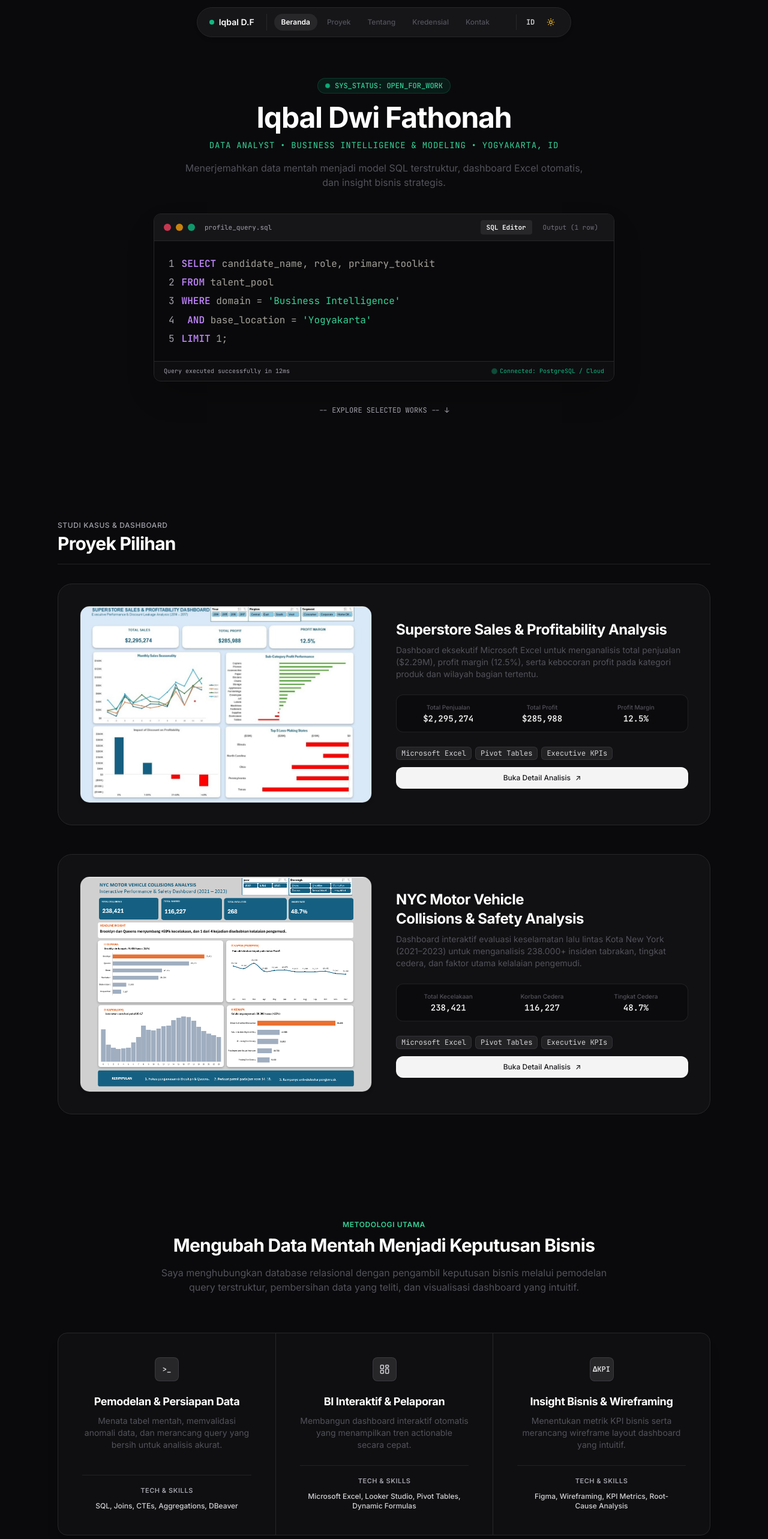
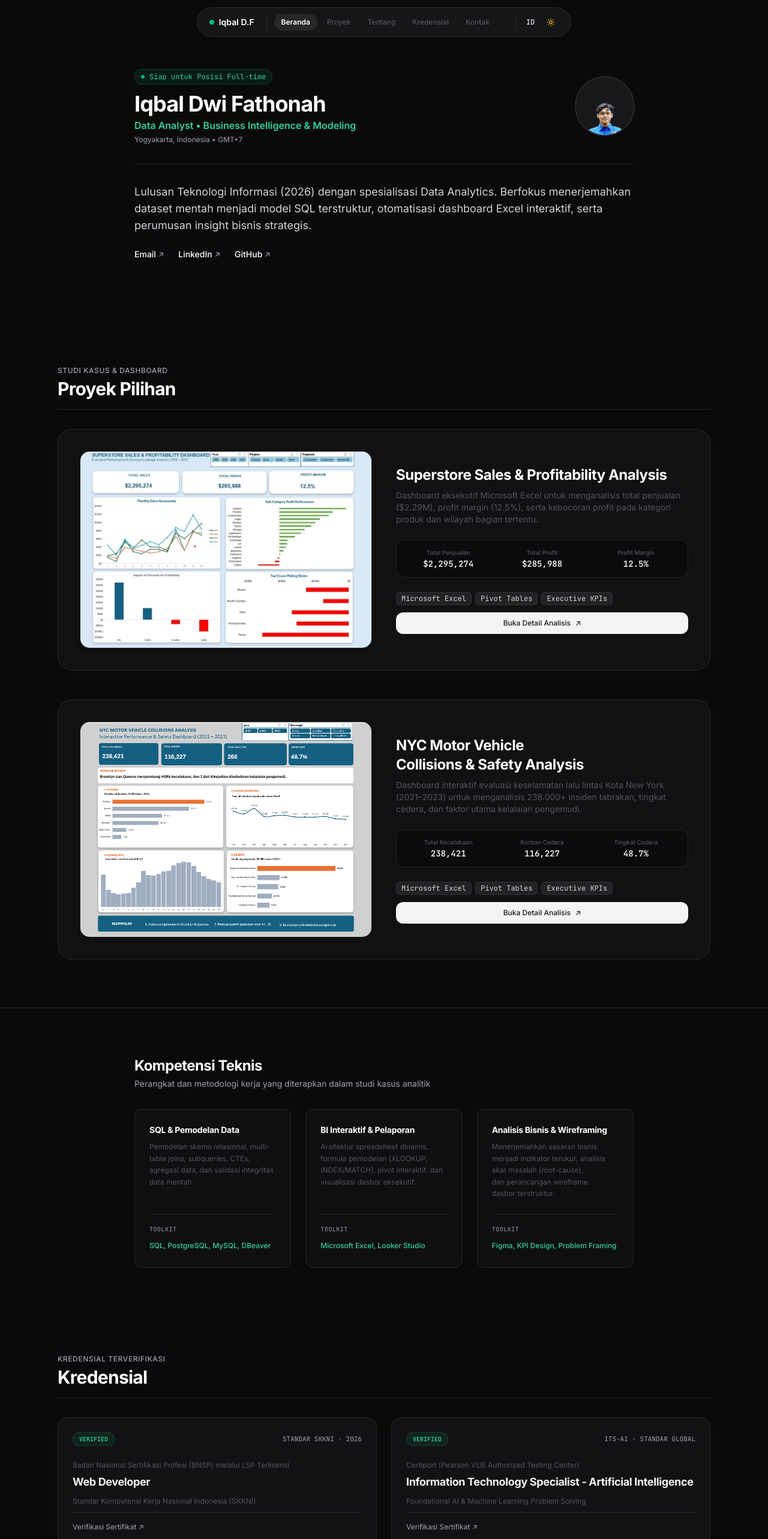
Before and after one commit to qivoradev/portofolio-iqbal, a React (Vite) app: page / in a window 1280 px wide. Shown: the top 2566 px of the page at 60% size. Built offline with nearby package versions, Linux system fonts and the light colour scheme.

Commit message:
refactor: complete reset to clean minimalist developer portfolio structure

```diff
--- a/src/App.jsx
+++ b/src/App.jsx
@@ -52,15 +52,9 @@ function AppContent() {
       {/* ALUR UTAMA: Single Page Flow */}
       <main className="w-full max-w-full overflow-x-hidden min-h-screen bg-zinc-50 dark:bg-[#0a0a0c] text-zinc-900 dark:text-zinc-100 transition-colors duration-200 pb-16">
         <Navbar language={language} />
-        <section id="home" className="scroll-mt-28">
-          <Hero language={language} />
-        </section>
-        <section id="projects" className="scroll-mt-28">
-          <Projects language={language} />
-        </section>
-        <section id="about" className="scroll-mt-28">
-          <About language={language} />
-        </section>
+        <Hero language={language} />
+        <Projects language={language} />
+        <About language={language} />
         <section id="credentials" className="scroll-mt-28">
           <Certifications language={language} />
         </section>
@@ -86,9 +80,8 @@ function AppContent() {
       {/* Full-screen Terminal Preloader */}
       {isLoading && (
         <div
-          className={`fixed inset-0 z-50 transition-opacity duration-400 ease-in-out ${
-            isFading ? 'opacity-0 pointer-events-none' : 'opacity-100'
-          }`}
+          className={`fixed inset-0 z-50 transition-opacity duration-400 ease-in-out ${isFading ? 'opacity-0 pointer-events-none' : 'opacity-100'
+            }`}
         >
           <LoadingScreen progress={progress} />
         </div>
--- a/src/components/About.jsx
+++ b/src/components/About.jsx
@@ -1,101 +1,69 @@
 import React from 'react';
 
-export default function About({ language = 'id' } = {}) {
+export default function About({ language }) {
+  const competencies = [
+    {
+      title: language === 'en' ? 'SQL & Data Modeling' : 'SQL & Pemodelan Data',
+      desc: language === 'en'
+        ? 'Relational database schema modeling, complex multi-table joins, CTEs, window functions, and structured data validation.'
+        : 'Pemodelan skema relasional, multi-table joins, subqueries, CTEs, agregasi data, dan validasi integritas data mentah.',
+      stack: 'SQL, PostgreSQL, MySQL, DBeaver',
+    },
+    {
+      title: language === 'en' ? 'Interactive BI & Reporting' : 'BI Interaktif & Pelaporan',
+      desc: language === 'en'
+        ? 'Dynamic spreadsheet architecture, lookup modeling, automated KPI cards, and interactive stakeholder dashboards.'
+        : 'Arsitektur spreadsheet dinamis, formula pemodelan (XLOOKUP, INDEX/MATCH), pivot interaktif, dan visualisasi dasbor eksekutif.',
+      stack: 'Microsoft Excel, Looker Studio',
+    },
+    {
+      title: language === 'en' ? 'Business Insights & UI' : 'Analisis Bisnis & Wireframing',
+      desc: language === 'en'
+        ? 'Formulating data questions from business objectives, root-cause diagnostics, and wireframing dashboard layouts.'
+        : 'Menerjemahkan sasaran bisnis menjadi indikator terukur, analisis akar masalah (root-cause), dan perancangan wireframe dasbor terstruktur.',
+      stack: 'Figma, KPI Design, Problem Framing',
+    },
+  ];
+
   return (
-    <section id="about" className="py-20 sm:py-24 scroll-mt-20">
-      <div className="max-w-6xl mx-auto px-4 sm:px-6 lg:px-8">
+    <section id="about" className="py-16 sm:py-20 border-t border-zinc-200 dark:border-zinc-800 scroll-mt-14">
+      <div className="max-w-4xl mx-auto px-4 sm:px-6 lg:px-8">
 
-        {/* Intro Statement Banner */}
-        <div className="text-center max-w-3xl mx-auto mb-16">
-          <span className="text-xs font-sans uppercase tracking-wider text-emerald-600 dark:text-emerald-400 font-semibold block mb-2">
-            {language === 'en' ? 'Core Methodology' : 'Metodologi Utama'}
-          </span>
-          <h2 className="text-2xl sm:text-3xl font-bold tracking-tight text-zinc-900 dark:text-white mb-4">
+        <div className="mb-8">
+          <h2 className="text-xl sm:text-2xl font-bold tracking-tight text-zinc-900 dark:text-white">
+            {language === 'en' ? 'Technical Competencies' : 'Kompetensi Teknis'}
+          </h2>
+          <p className="text-xs sm:text-sm text-zinc-500 dark:text-zinc-400 mt-1">
             {language === 'en'
-              ? 'Turning Raw Data Into Confident Decisions'
-              : 'Mengubah Data Mentah Menjadi Keputusan Bisnis'}
-          </h2>
-          <p className="text-sm sm:text-base text-zinc-600 dark:text-zinc-300 leading-relaxed">
-            {language === 'en'
-              ? 'I bridge the gap between relational databases and business stakeholders through structured querying, clean modeling, and intuitive interactive visualization.'
-              : 'Saya menghubungkan database relasional dengan pengambil keputusan bisnis melalui pemodelan query terstruktur, pembersihan data yang teliti, dan visualisasi dashboard yang intuitif.'}
+              ? 'Core toolkits and methodologies applied across analytics case studies'
+              : 'Perangkat dan metodologi kerja yang diterapkan dalam studi kasus analitik'}
           </p>
         </div>
 
-        {/* 3-Column Matrix Card (Khas Matt Farley) */}
-        <div className="grid grid-cols-1 md:grid-cols-3 rounded-2xl border border-zinc-200 dark:border-zinc-800 bg-white dark:bg-zinc-900/40 shadow-xl overflow-hidden divide-y md:divide-y-0 md:divide-x divide-zinc-200 dark:divide-zinc-800">
-
-          {/* Kolom 1: Data Preparation & SQL */}
-          <div className="p-8 sm:p-10 flex flex-col items-center text-center">
-            <div className="w-10 h-10 rounded-lg bg-zinc-100 dark:bg-zinc-800 border border-zinc-200 dark:border-zinc-700/80 text-zinc-800 dark:text-zinc-200 flex items-center justify-center font-mono text-xs font-bold mb-5 shadow-sm">
-              &gt;_
+        <div className="grid grid-cols-1 md:grid-cols-3 gap-6">
+          {competencies.map((item) => (
+            <div
+              key={item.title}
+              className="p-6 rounded-xl border border-zinc-200 dark:border-zinc-800 bg-white dark:bg-zinc-900/40 flex flex-col justify-between shadow-sm"
+            >
+              <div>
+                <h3 className="text-sm font-bold text-zinc-900 dark:text-white mb-2">
+                  {item.title}
+                </h3>
+                <p className="text-xs text-zinc-600 dark:text-zinc-400 leading-relaxed mb-6">
+                  {item.desc}
+                </p>
+              </div>
+              <div className="pt-4 border-t border-zinc-100 dark:border-zinc-800/80">
+                <span className="text-[10px] font-mono uppercase tracking-wider text-zinc-400 block mb-1">
+                  Toolkit
+                </span>
+                <span className="text-xs font-medium text-emerald-600 dark:text-emerald-400">
+                  {item.stack}
+                </span>
+              </div>
             </div>
-            <h3 className="text-lg font-bold text-zinc-900 dark:text-white mb-2">
-              {language === 'en' ? 'Data Prep & Modeling' : 'Pemodelan & Persiapan Data'}
-            </h3>
-            <p className="text-xs sm:text-sm text-zinc-600 dark:text-zinc-400 mb-6 leading-relaxed">
-              {language === 'en'
-                ? 'Structuring raw tables, validating anomalies, and writing clean queries for reliable analysis.'
-                : 'Menata tabel mentah, memvalidasi anomali data, dan merancang query yang bersih untuk analisis akurat.'}
-            </p>
-            <div className="mt-auto w-full pt-4 border-t border-zinc-100 dark:border-zinc-800/80">
-              <span className="text-[11px] font-semibold uppercase tracking-wider text-zinc-400 dark:text-zinc-500 block mb-2">
-                Tech & Skills
-              </span>
-              <p className="text-xs text-zinc-700 dark:text-zinc-300 font-medium">
-                SQL, Joins, CTEs, Aggregations, DBeaver
-              </p>
-            </div>
-          </div>
-
-          {/* Kolom 2: Interactive BI & Dashboarding */}
-          <div className="p-8 sm:p-10 flex flex-col items-center text-center">
-            <div className="w-10 h-10 rounded-lg bg-zinc-100 dark:bg-zinc-800 border border-zinc-200 dark:border-zinc-700/80 text-zinc-800 dark:text-zinc-200 flex items-center justify-center mb-5 shadow-sm">
-              <svg className="w-5 h-5 text-zinc-700 dark:text-zinc-300" fill="none" stroke="currentColor" viewBox="0 0 24 24">
-                <path strokeLinecap="round" strokeLinejoin="round" strokeWidth={1.8} d="M4 5a1 1 0 011-1h4a1 1 0 011 1v5a1 1 0 01-1 1H5a1 1 0 01-1-1V5zM14 5a1 1 0 011-1h4a1 1 0 011 1v2a1 1 0 01-1 1h-4a1 1 0 01-1-1V5zM4 15a1 1 0 011-1h4a1 1 0 011 1v4a1 1 0 01-1 1H5a1 1 0 01-1-1v-4zM14 12a1 1 0 011-1h4a1 1 0 011 1v7a1 1 0 01-1 1h-4a1 1 0 01-1-1v-7z" />
-              </svg>
-            </div>
-            <h3 className="text-lg font-bold text-zinc-900 dark:text-white mb-2">
-              {language === 'en' ? 'Interactive BI & Reporting' : 'BI Interaktif & Pelaporan'}
-            </h3>
-            <p className="text-xs sm:text-sm text-zinc-600 dark:text-zinc-400 mb-6 leading-relaxed">
-              {language === 'en'
-                ? 'Building automated, drillable dashboards that highlight actionable trends at a glance.'
-                : 'Membangun dashboard interaktif otomatis yang menampilkan tren actionable secara cepat.'}
-            </p>
-            <div className="mt-auto w-full pt-4 border-t border-zinc-100 dark:border-zinc-800/80">
-              <span className="text-[11px] font-semibold uppercase tracking-wider text-zinc-400 dark:text-zinc-500 block mb-2">
-                Tech & Skills
-              </span>
-              <p className="text-xs text-zinc-700 dark:text-zinc-300 font-medium">
-                Microsoft Excel, Looker Studio, Pivot Tables, Dynamic Formulas
-              </p>
-            </div>
-          </div>
-
-          {/* Kolom 3: Business Insights & Prototyping */}
-          <div className="p-8 sm:p-10 flex flex-col items-center text-center">
-            <div className="w-10 h-10 rounded-lg bg-zinc-100 dark:bg-zinc-800 border border-zinc-200 dark:border-zinc-700/80 text-zinc-800 dark:text-zinc-200 flex items-center justify-center font-mono text-xs font-bold mb-5 shadow-sm">
-              &Delta;KPI
-            </div>
-            <h3 className="text-lg font-bold text-zinc-900 dark:text-white mb-2">
-              {language === 'en' ? 'Business Insights & UI' : 'Insight Bisnis & Wireframing'}
-            </h3>
-            <p className="text-xs sm:text-sm text-zinc-600 dark:text-zinc-400 mb-6 leading-relaxed">
-              {language === 'en'
-                ? 'Defining clear business KPIs and wireframing dashboard layouts for intuitive user experience.'
-                : 'Menentukan metrik KPI bisnis serta merancang wireframe layout dashboard yang intuitif.'}
-            </p>
-            <div className="mt-auto w-full pt-4 border-t border-zinc-100 dark:border-zinc-800/80">
-              <span className="text-[11px] font-semibold uppercase tracking-wider text-zinc-400 dark:text-zinc-500 block mb-2">
-                Tech & Skills
-              </span>
-              <p className="text-xs text-zinc-700 dark:text-zinc-300 font-medium">
-                Figma, Wireframing, KPI Metrics, Root-Cause Analysis
-              </p>
-            </div>
-          </div>
-
+          ))}
         </div>
 
       </div>
--- a/src/components/Contact.jsx
+++ b/src/components/Contact.jsx
@@ -181,7 +181,7 @@ export default function Contact({ language = 'id' } = {}) {
 
         {/* Info Domisili */}
         <p className="text-[11px] font-sans text-zinc-500 dark:text-zinc-400 text-center">
-          📍 Yogyakarta / Jakarta, Indonesia • GMT+7
+          📍 Yogyakarta, Indonesia • GMT+7
         </p>
       </div>
     </div>
--- a/src/components/Hero.jsx
+++ b/src/components/Hero.jsx
@@ -1,119 +1,82 @@
-import React, { useState } from 'react';
+import React from 'react';
 
-export default function Hero({ language, profilePic: _profilePic }) {
-  const [activeTab, setActiveTab] = useState('query');
+export default function Hero({ language, profilePic = '/profile.png' }) {
+  return (
+    <section id="home" className="pt-28 pb-14 sm:pt-36 sm:pb-20">
+      <div className="max-w-4xl mx-auto px-4 sm:px-6 lg:px-8">
 
-  return (
-    <section id="home" className="relative pt-24 pb-16 sm:pt-32 sm:pb-20 overflow-hidden">
-      <div className="max-w-6xl mx-auto px-4 sm:px-6 lg:px-8">
+        {/* Header Profil Ringkas & Elegan */}
+        <div className="flex flex-col-reverse sm:flex-row items-start sm:items-center justify-between gap-6 pb-8 border-b border-zinc-200 dark:border-zinc-800">
+          <div>
+            <div className="inline-flex items-center gap-2 px-2.5 py-1 rounded-full bg-emerald-500/10 border border-emerald-500/20 text-emerald-600 dark:text-emerald-400 text-xs font-mono mb-3">
+              <span className="w-1.5 h-1.5 rounded-full bg-emerald-500 animate-pulse" />
+              <span>{language === 'en' ? 'Available for Full-time Roles' : 'Siap untuk Posisi Full-time'}</span>
+            </div>
 
-        {/* Baris Atas: Persona & Avatar */}
-        <div className="text-center max-w-3xl mx-auto mb-10">
-          <div className="inline-flex items-center gap-2 px-3 py-1 rounded-full bg-emerald-500/10 border border-emerald-500/20 text-emerald-600 dark:text-emerald-400 text-xs font-mono font-medium mb-4">
-            <span className="w-2 h-2 rounded-full bg-emerald-500 animate-pulse" />
-            <span>SYS_STATUS: OPEN_FOR_WORK</span>
+            <h1 className="text-3xl sm:text-4xl font-bold tracking-tight text-zinc-900 dark:text-white">
+              Iqbal Dwi Fathonah
+            </h1>
+
+            <p className="text-sm sm:text-base font-semibold text-emerald-600 dark:text-emerald-400 mt-1">
+              Data Analyst • Business Intelligence & Modeling
+            </p>
+
+            <p className="text-xs text-zinc-500 dark:text-zinc-400 mt-1">
+              Yogyakarta, Indonesia • GMT+7
+            </p>
           </div>
 
-          <h1 className="text-3xl sm:text-5xl font-bold tracking-tight text-zinc-900 dark:text-white mb-3">
-            Iqbal Dwi Fathonah
-          </h1>
-          <p className="text-xs sm:text-sm font-mono tracking-wider uppercase text-emerald-600 dark:text-emerald-400 mb-4">
-            DATA ANALYST • BUSINESS INTELLIGENCE & MODELING • YOGYAKARTA, ID
-          </p>
-          <p className="text-sm sm:text-base text-zinc-600 dark:text-zinc-300 leading-relaxed max-w-2xl mx-auto">
-            {language === 'en'
-              ? 'Translating raw business data into structured SQL models, automated Excel dashboards, and executive insights.'
-              : 'Menerjemahkan data mentah menjadi model SQL terstruktur, dashboard Excel otomatis, dan insight bisnis strategis.'}
-          </p>
+          {/* Avatar Bersih Berdiameter Kompak (Proporsional di Light & Dark Mode) */}
+          <div className="w-20 h-20 sm:w-24 sm:h-24 rounded-full overflow-hidden ring-2 ring-zinc-200 dark:ring-zinc-800 shrink-0 bg-zinc-100 dark:bg-zinc-900 shadow-md">
+            <img
+              src={profilePic || '/profile.png'}
+              alt="Iqbal Dwi Fathonah"
+              className="w-full h-full object-cover scale-125 translate-y-1"
+              style={{ objectPosition: 'center 15%' }}
+              onError={(e) => {
+                e.currentTarget.onerror = null;
+                e.currentTarget.src = '/foto-nobg.png';
+              }}
+            />
+          </div>
         </div>
 
-        {/* The Data Console Mockup (Inspirasi Terminal edh.dev ala Data Analyst) */}
-        <div className="max-w-3xl mx-auto rounded-xl border border-zinc-200 dark:border-zinc-800 bg-white dark:bg-zinc-950 shadow-2xl overflow-hidden font-mono text-xs">
+        {/* Value Proposition Statement */}
+        <div className="pt-8">
+          <p className="text-base sm:text-lg text-zinc-700 dark:text-zinc-300 leading-relaxed font-sans">
+            {language === 'en'
+              ? 'Information Technology Graduate (2026) specializing in Data Analytics. Focused on transforming raw datasets into structured SQL models, automated Excel dashboards, and actionable business insights.'
+              : 'Lulusan Teknologi Informasi (2026) dengan spesialisasi Data Analytics. Berfokus menerjemahkan dataset mentah menjadi model SQL terstruktur, otomatisasi dashboard Excel interaktif, serta perumusan insight bisnis strategis.'}
+          </p>
 
-          {/* Header Jendela Terminal */}
-          <div className="flex items-center justify-between px-4 py-2.5 bg-zinc-100 dark:bg-zinc-900/90 border-b border-zinc-200 dark:border-zinc-800 select-none">
-            <div className="flex items-center gap-2">
-              <span className="w-3 h-3 rounded-full bg-rose-500/80 inline-block" />
-              <span className="w-3 h-3 rounded-full bg-amber-500/80 inline-block" />
-              <span className="w-3 h-3 rounded-full bg-emerald-500/80 inline-block" />
-              <span className="ml-2 text-zinc-500 dark:text-zinc-400 text-[11px]">profile_query.sql</span>
-            </div>
-            <div className="flex items-center gap-2">
-              <button
-                onClick={() => setActiveTab('query')}
-                className={`px-2.5 py-1 rounded text-[11px] transition-colors ${
-                  activeTab === 'query'
-                    ? 'bg-zinc-200 dark:bg-zinc-800 text-zinc-900 dark:text-white font-semibold'
-                    : 'text-zinc-500 hover:text-zinc-700 dark:hover:text-zinc-300'
-                }`}
-              >
-                SQL Editor
-              </button>
-              <button
-                onClick={() => setActiveTab('output')}
-                className={`px-2.5 py-1 rounded text-[11px] transition-colors ${
-                  activeTab === 'output'
-                    ? 'bg-emerald-500/20 text-emerald-600 dark:text-emerald-400 font-semibold'
-                    : 'text-zinc-500 hover:text-zinc-700 dark:hover:text-zinc-300'
-                }`}
-              >
-                Output (1 row)
-              </button>
-            </div>
+          {/* Tautan Jalur Cepat Tanpa Tombol Redundan */}
+          <div className="flex flex-wrap items-center gap-5 sm:gap-6 mt-6 text-xs sm:text-sm font-medium">
+            <a
+              href="mailto:iqbalfathonah20@gmail.com"
+              className="text-zinc-900 dark:text-white hover:text-emerald-600 dark:hover:text-emerald-400 transition-colors inline-flex items-center gap-1"
+            >
+              <span>Email</span>
+              <span className="text-zinc-400 text-xs">↗</span>
+            </a>
+            <a
+              href="https://linkedin.com/in/iqbaldwifathonah"
+              target="_blank"
+              rel="noopener noreferrer"
+              className="text-zinc-900 dark:text-white hover:text-emerald-600 dark:hover:text-emerald-400 transition-colors inline-flex items-center gap-1"
+            >
+              <span>LinkedIn</span>
+              <span className="text-zinc-400 text-xs">↗</span>
+            </a>
+            <a
+              href="https://github.com/iqbaldwifathonah"
+              target="_blank"
+              rel="noopener noreferrer"
+              className="text-zinc-900 dark:text-white hover:text-emerald-600 dark:hover:text-emerald-400 transition-colors inline-flex items-center gap-1"
+            >
+              <span>GitHub</span>
+              <span className="text-zinc-400 text-xs">↗</span>
+            </a>
           </div>
-
-          {/* Isi Konsol Terminal */}
-          <div className="p-4 sm:p-6 overflow-x-auto min-h-[170px] flex flex-col justify-center bg-zinc-50/50 dark:bg-zinc-950">
-            {activeTab === 'query' ? (
-              <div className="space-y-1 text-zinc-700 dark:text-zinc-300">
-                <p><span className="text-zinc-400 select-none mr-3">1</span><span className="text-purple-600 dark:text-purple-400 font-semibold">SELECT</span> candidate_name, role, primary_toolkit</p>
-                <p><span className="text-zinc-400 select-none mr-3">2</span><span className="text-purple-600 dark:text-purple-400 font-semibold">FROM</span> talent_pool</p>
-                <p><span className="text-zinc-400 select-none mr-3">3</span><span className="text-purple-600 dark:text-purple-400 font-semibold">WHERE</span> domain = <span className="text-emerald-600 dark:text-emerald-400">'Business Intelligence'</span></p>
-                <p><span className="text-zinc-400 select-none mr-3">4</span>  <span className="text-purple-600 dark:text-purple-400 font-semibold">AND</span> base_location = <span className="text-emerald-600 dark:text-emerald-400">'Yogyakarta'</span></p>
-                <p><span className="text-zinc-400 select-none mr-3">5</span><span className="text-purple-600 dark:text-purple-400 font-semibold">LIMIT</span> 1;</p>
-              </div>
-            ) : (
-              <div className="text-zinc-700 dark:text-zinc-300">
-                <table className="w-full text-left border-collapse text-[11px]">
-                  <thead>
-                    <tr className="border-b border-zinc-200 dark:border-zinc-800 text-zinc-400">
-                      <th className="pb-2 pr-4 font-medium">candidate_name</th>
-                      <th className="pb-2 pr-4 font-medium">role</th>
-                      <th className="pb-2 font-medium">primary_toolkit</th>
-                    </tr>
-                  </thead>
-                  <tbody>
-                    <tr>
-                      <td className="pt-2 pr-4 font-semibold text-zinc-900 dark:text-white">Iqbal Dwi Fathonah</td>
-                      <td className="pt-2 pr-4 text-emerald-600 dark:text-emerald-400">Data & BI Analyst</td>
-                      <td className="pt-2 text-zinc-600 dark:text-zinc-400">Excel, SQL, Looker</td>
-                    </tr>
-                  </tbody>
-                </table>
-              </div>
-            )}
-          </div>
-
-          {/* Footer Konsol */}
-          <div className="px-4 py-2 bg-zinc-100/60 dark:bg-zinc-900/40 border-t border-zinc-200 dark:border-zinc-800 text-[10px] text-zinc-400 flex items-center justify-between">
-            <span>Query executed successfully in 12ms</span>
-            <span className="flex items-center gap-1.5 text-emerald-500">
-              <span className="w-1.5 h-1.5 rounded-full bg-emerald-500 animate-ping" />
-              Connected: PostgreSQL / Cloud
-            </span>
-          </div>
-
-        </div>
-
-        {/* Indikator Halus ke Seksi Proyek */}
-        <div className="mt-10 flex justify-center">
-          <a
-            href="#projects"
-            className="inline-flex items-center gap-2 text-xs font-mono text-zinc-400 hover:text-zinc-700 dark:hover:text-zinc-300 transition-colors group"
-          >
-            <span>-- EXPLORE SELECTED WORKS --</span>
-            <span className="group-hover:translate-y-1 transition-transform inline-block">↓</span>
-          </a>
         </div>
 
       </div>
```
